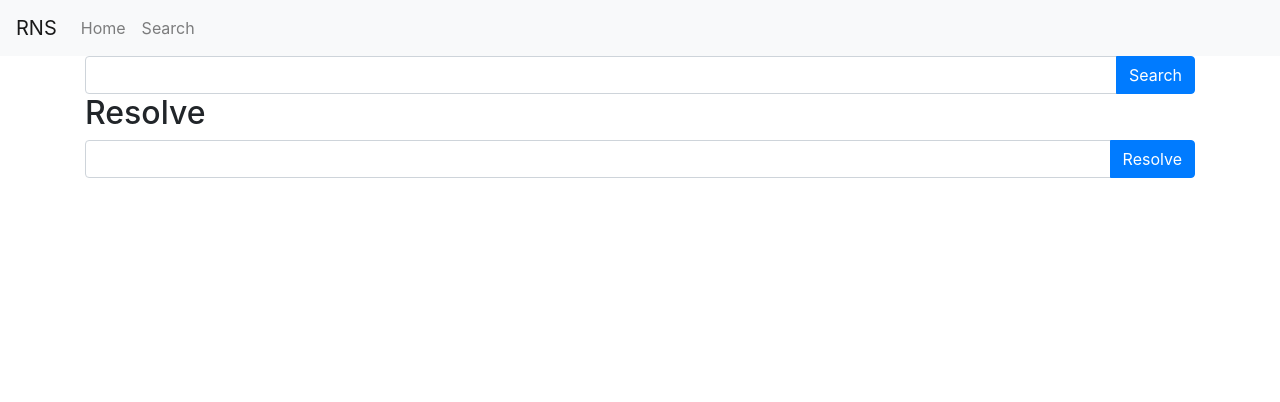
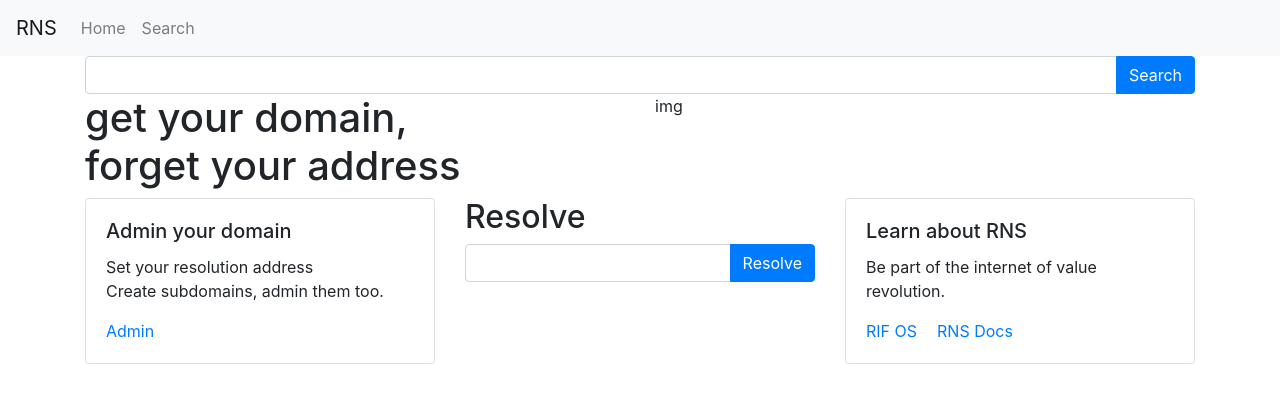
Before and after one commit to rsksmart/rns-manager-react, a React (Create React App) app: page / in a window 1280 px wide. Shown: the top 402 px of the page. Built offline with nearby package versions, Linux system fonts and the light colour scheme.

Commit message:
Add landing links

```diff
--- a/src/app/tabs/home/index.js
+++ b/src/app/tabs/home/index.js
@@ -1,6 +1,33 @@
 import React, { Component } from 'react';
 import { SearchDomainContainer, ResolveAddressContainer } from './containers';
-import { Container, Row, Col } from 'react-bootstrap';
+import { Container, Row, Col, Card } from 'react-bootstrap';
+
+const admin = (
+  <Card>
+    <Card.Body>
+      <Card.Title>Admin your domain</Card.Title>
+      <Card.Text>
+        Set your resolution address<br />
+        Create subdomains, admin them too.
+      </Card.Text>
+      <Card.Link href="/admin">Admin</Card.Link>
+    </Card.Body>
+  </Card>
+);
+
+const external = (
+  <Card>
+    <Card.Body>
+      <Card.Title>Learn about RNS</Card.Title>
+      <Card.Text>
+        Be part of the internet of value revolution.
+      </Card.Text>
+      <Card.Link href="https://rifos.org">RIF OS</Card.Link>
+      <Card.Link href="https://docs.rns.rsk.co">RNS Docs</Card.Link>
+    </Card.Body>
+  </Card>
+)
+
 
 class Home extends Component {
   render () {
@@ -11,7 +38,17 @@
             <Col><SearchDomainContainer /></Col>
           </Row>
           <Row>
+            <Col>
+              <h1>get your domain,<br />forget your address</h1>
+            </Col>
+            <Col>
+              img
+            </Col>
+          </Row>
+          <Row>
+            <Col>{admin}</Col>
             <Col><ResolveAddressContainer /></Col>
+            <Col>{external}</Col>
           </Row>
         </Container>
       </div>
```
